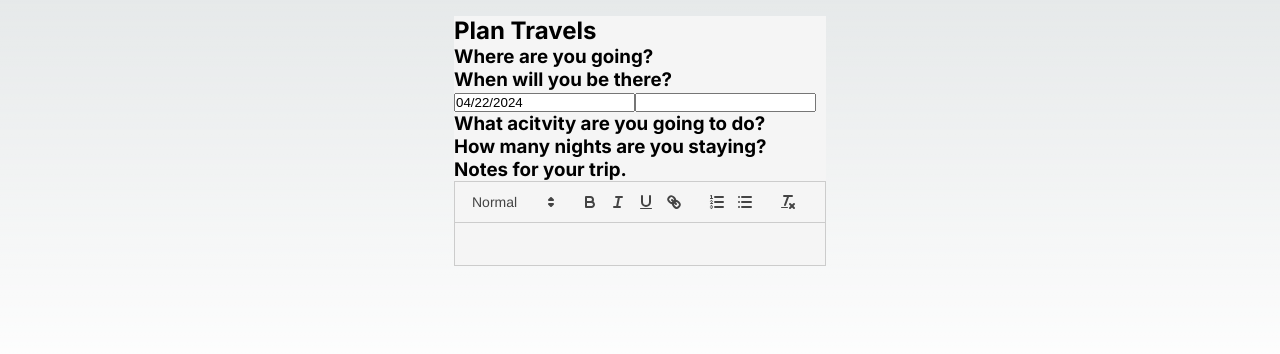
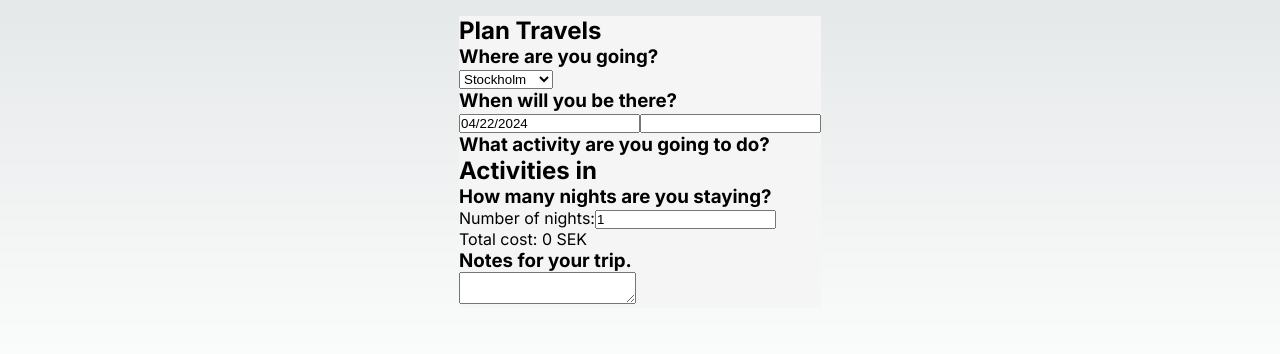
Before and after one commit to leaphold/ReseplanerareSPA, a Next.js app in the folder travelplanner/: page /planTravels in a window 1280 px wide. Shown: the part 253-607 px from the top of the page. Built offline with nearby package versions, Linux system fonts and the light colour scheme.

Commit message:
database and components fixed

```diff
--- a/travelplanner/src/app/planTravels/page.tsx
+++ b/travelplanner/src/app/planTravels/page.tsx
@@ -2,10 +2,19 @@
 
 import styles from "./page.module.css"
 import DateRangePicker from "@/components/DateRangePicker/DateRangePicker";
-import RichTextEditor from "@/components/RichTextEditor/RichTextEditor";
+import React, {useState} from "react";
+import NightsCounter from "@/components/NightsCounter/NightsCounter";
+import CityList from "@/components/CityList/CityList";
+import ActivityList from "@/components/ActivityList/ActivityList";
 
 
 export default function PlanTravels() {
+  const [selectedCity, setSelectedCity] = useState('');
+
+  // Function to handle city selection
+  const handleCityChange = (event: React.ChangeEvent<HTMLSelectElement>) => {
+    setSelectedCity(event.target.value)
+  }
 
   return (
       <div className={styles.planTravels}>
@@ -14,19 +23,19 @@ export default function PlanTravels() {
 
           <form>
             <h3>Where are you going?</h3>
-            {/*List component to choose a town?*/}
+            <CityList handleCityChange={handleCityChange} />
 
             <h3>When will you be there?</h3>
             <DateRangePicker />
 
-            <h3>What acitvity are you going to do?</h3>
-            {/*List component to choose an activity?*/}
+            <h3>What activity are you going to do?</h3>
+            <ActivityList selectedCity={selectedCity}/>
 
             <h3>How many nights are you staying?</h3>
-            {/*Number input component with calculator*/}
+            <NightsCounter selectedCity={selectedCity}/>
 
             <h3>Notes for your trip.</h3>
-            <RichTextEditor />
+            <textarea></textarea>
           </form>
       </div>
   );
--- a/travelplanner/src/components/ActivityList/ActivityList.tsx
+++ b/travelplanner/src/components/ActivityList/ActivityList.tsx
@@ -0,0 +1,28 @@
+import React from "react";
+import cities from '@/data/cities.json';
+
+interface ActivityListProps {
+    selectedCity: string;
+}
+
+export default function ActivityList({ selectedCity }: ActivityListProps) {
+    const city = cities.find(city => city.name === selectedCity);
+
+    return (
+        <div className="activityContainer">
+            <h2>Activities in {selectedCity}</h2>
+            {city && (
+                <ul>
+                    {city.activities.map((activity, idx) => (
+                    <li key={idx}>
+                        <label>
+                            <input type="checkbox" value={activity} />
+                            {activity}
+                        </label>
+                    </li>
+                    ))}
+                </ul>
+            )}
+        </div>
+    )
+}
--- a/travelplanner/src/components/CityList/CityList.tsx
+++ b/travelplanner/src/components/CityList/CityList.tsx
@@ -1,13 +1,13 @@
 import React from 'react';
-import cities from './data/cities.json';
+import cities from '@/data/cities.json';
 
-const CityList=()=>{
-    return(
-        <ul>
-            {cities.map((city, index) =>(
-                <li key={index}>{city.name}</li>
+const CityList = ({ handleCityChange }: { handleCityChange: (event: React.ChangeEvent<HTMLSelectElement>) => void }) => {
+    return (
+        <select onChange={handleCityChange}>
+            {cities.map((city, index) => (
+                <option key={index} value={city.name}>{city.name}</option>
             ))}
-        </ul>
+        </select>
     );
 }
 
--- a/travelplanner/src/components/NightsCounter/NightsCounter.tsx
+++ b/travelplanner/src/components/NightsCounter/NightsCounter.tsx
@@ -1,5 +1,32 @@
-export default function NightsCounter() {
+import React, { useState } from "react";
+import cities from '@/data/cities.json';
+
+interface NightsCounterProps {
+    selectedCity: string;
+}
+
+export default function NightsCounter({ selectedCity }: NightsCounterProps) {
+    const [nights, setNights] = useState(1);
+
+    const handleNightsChange = (event: React.ChangeEvent<HTMLInputElement>) => {
+        const value =(parseInt(event.target.value));
+        setNights(isNaN(value) ? 1 : value);
+    };
+
+    const calculateTotalCost = () => {
+        const city = cities.find(city => city.name === selectedCity);
+        if (!city) return 0;
+        const costPerNight = parseInt(city.overnight_cost.replace(' SEK', ''));
+        return nights * costPerNight;
+    }
+
     return (
-
+        <div>
+            <label>
+                Number of nights:
+                <input type="number" min="1" value={nights} onChange={handleNightsChange} />
+            </label>
+            <p>Total cost: {calculateTotalCost()} SEK</p>
+        </div>
     )
 }
--- a/travelplanner/src/components/RichTextEditor/RichTextEditor.tsx
+++ /dev/null
@@ -1,11 +0,0 @@
-import React, { useState} from "react";
-import ReactQuill from "react-quill"
-import "react-quill/dist/quill.snow.css"
-
-export default function RichTextEditor() {
-    const [value, setValue] = useState('');
-
-    return (
-        <ReactQuill value={value} onChange={setValue} />
-    );
-}
```
Also changed, not shown: travelplanner/src/app/myTravels/page.tsx (+7 -0 lines), travelplanner/src/app/page.tsx (+1 -7 lines), travelplanner/src/components/TestComponent/TestComponent.tsx (added, +27 -0 lines), travelplanner/src/data/db.js (deleted, +0 -21 lines), travelplanner/src/database.ts (added, +40 -0 lines).
